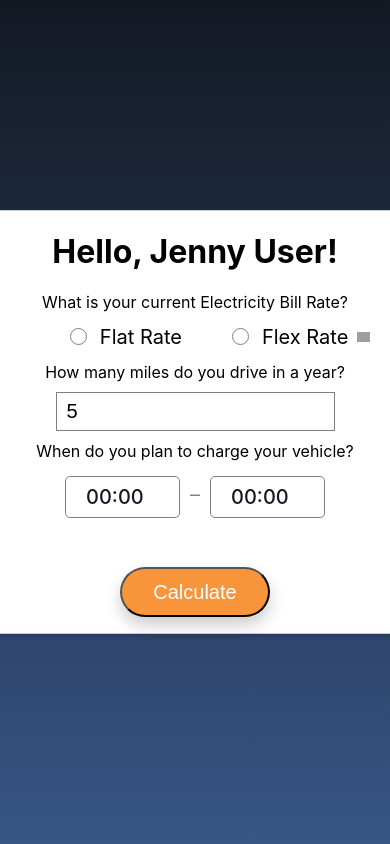
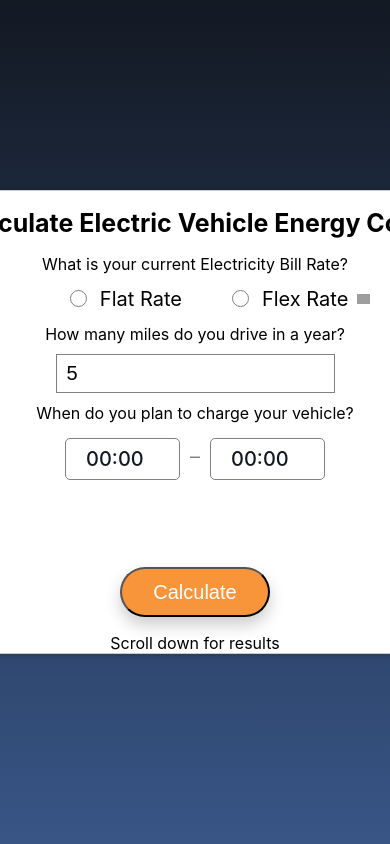
Before and after one commit to unachoza/Zappy-Bill, a React (Create React App) app: page / in a window 390 px wide. Both pictures are taken after typing "5" into the empty fields and a click on the button "Calculate". Shown: the top 844 px of the page. Built offline with nearby package versions, Linux system fonts and the light colour scheme; grey boxes are pictures that could not be loaded; the HTML template or start-up script is replaced by a standard one.

Commit message:
mvp, very rough

```diff
--- a/src/App.js
+++ b/src/App.js
@@ -1,28 +1,22 @@
 import React, { useState } from 'react';
 import HomePage from './Pages/Home/HomePage';
 import ResultsPage from './Pages/Results/ResultsPage';
-import LoadingSpinner from './Components/LoadingSpinner/LoadingSpinner';
 import { EV_KWH_RATE, FLAT_RATE, TOU_RATE, PEAK_HOURS_VALUES } from './Constants';
 import './App.scss';
 
 const App = () => {
   const [bill, setBill] = useState(0);
   const [suggestion, setSuggestion] = useState('');
-  const [loading, setLoading] = useState(false);
 
-  //works
   const createHoursRange = (size, startAt) => {
     return [...Array(size).keys()].map((i) => i + startAt);
   };
-  //works
   const checkPeakHours = (arr1, arr2) => {
     return arr1.filter((elm) => arr2.includes(elm));
   };
-  //Works
   const calcChargeHours = (start, end) => {
     return end < start ? 24 - start + end : Math.abs(end - start);
   };
-  //Works
   const calcTOUHours = ({ startTime, endTime }) => {
     const totalHours = calcChargeHours(startTime, endTime);
     const chargingRange = createHoursRange(totalHours, startTime);
@@ -32,14 +26,12 @@ const App = () => {
     return { peakPercentage, offPeakPercentage };
   };
 
-  //works
   const calcFlexBill = (energyConsumption, peakHours, offpeakHours, offpeakRate, peakRate) => {
     let offpeakCost = energyConsumption * offpeakHours * offpeakRate;
     let peakCost = energyConsumption * peakHours * peakRate;
     return offpeakCost + peakCost;
   };
 
-  // works
   const calcElectricBill = (currentRate, milesDriven, chargingHours) => {
     const evKWhConsumption = milesDriven * EV_KWH_RATE;
     const flatBill = evKWhConsumption * FLAT_RATE;
@@ -64,7 +56,6 @@ const App = () => {
       setSuggestion(optimalprice === flatBill ? 'Keep Your Rate' : 'Switch Rates');
     }
   };
-
   return (
     <div className="App">
       <HomePage calcElectricBill={calcElectricBill} />
--- a/src/Components/Form/TimeDropDown/TimeDropDown.scss
+++ b/src/Components/Form/TimeDropDown/TimeDropDown.scss
@@ -3,6 +3,7 @@ $secondarycolor: #1bbc9c;
 .DropDownContainer {
   width: 115px;
   margin: 0 10px;
+  height: 100px;
 
   .DropDownHeader {
     margin-bottom: 20px;
--- a/src/Pages/Home/HomePage.js
+++ b/src/Pages/Home/HomePage.js
@@ -7,10 +7,12 @@ import { useForm } from '../../Utility/useForm';
 import './HomePage.scss';
 
 //A function name should be a verb or a phrase, fully exposing the intent behind it and the intent of the arguments//
-const HomePage = ({ calcElectricBill }, ref) => {
+const HomePage = ({ calcElectricBill, setCurrentPage }) => {
   const [userData, handleChange] = useForm(INITIAL_USER_STATE);
   const [chargingHours, setChargingHours] = useState({ startTime: 0, endTime: 0 });
+  const [displayNotice, setDisplayNotice] = useState(false);
 
+  //not being used YET
   const validateForm = (currentRate, milesDriven, chargingHours) => {
     const { startTime, endTime } = chargingHours;
     if (!currentRate || !milesDriven || !startTime || !endTime) {
@@ -19,19 +21,21 @@ const HomePage = ({ calcElectricBill }, ref) => {
     return true;
   };
 
-  const handleSubmit = () => {
+  const handleSubmit = (e) => {
     const { currentRate, milesDriven } = userData;
     calcElectricBill(currentRate, milesDriven, chargingHours);
+    setDisplayNotice(true);
   };
 
   return (
     <div className="page">
       <div className="form-container">
-        <h1 className="header">Hello, Jenny User!</h1>
+        <h1 className="header">Calculate Electric Vehicle Energy Cost!</h1>
         <RateCheckInput handleChange={handleChange} />
         <DrivingMilesInput handleChange={handleChange} />
         <ChargeHoursInput chargingHours={chargingHours} setChargingHours={setChargingHours} />
         <button onClick={handleSubmit}>Calculate</button>
+        {displayNotice && <div>Scroll down for results</div>}
       </div>
     </div>
   );
--- a/src/Pages/Home/HomePage.scss
+++ b/src/Pages/Home/HomePage.scss
@@ -1,6 +1,9 @@
 $maincolor: #f8943a;
 $borderColor: #ccc;
 $darkblue: #131923;
+.header {
+  font-size: 25px;
+}
 .page {
   height: 100vh;
   display: flex;
@@ -57,3 +60,9 @@ button {
     transition: all 3s;
   }
 }
+
+//Does not contain media queries // is not response YET
+@media screen and (max-width: 750px) {
+  .form-container {
+  }
+}
--- a/src/Pages/Results/ResultsPage.js
+++ b/src/Pages/Results/ResultsPage.js
@@ -1,14 +1,16 @@
-import React from 'react';
+import React, { useState } from 'react';
 import './ResultsPage.scss';
 
 const ResultsPage = ({ bill, suggestion }) => {
+  const [displayNotice, setDisplayNotice] = useState(false);
   return (
     <div className="resultsPage">
       <div className="results-content">
-        <h1>Your Bill</h1>
         <div className="billInfo">
           <div className="billInfo-cost">{`Your Electric Vehicle would impact your Electric Bill by $${bill}`}</div>
           <div className="billInfo-rate">{`We suggest you ${suggestion}`}</div>
+          <button onClick={() => setDisplayNotice(true)}>Go Back</button>
+          {displayNotice && <div>Scroll up to recalculate</div>}
         </div>
       </div>
     </div>
--- a/src/Pages/Results/ResultsPage.scss
+++ b/src/Pages/Results/ResultsPage.scss
@@ -9,7 +9,9 @@
   background-position: left bottom;
 }
 .results-content {
-  color: white;
+  display: flex;
+  align-items: center;
+  padding: 20px;
   width: 70%;
   max-width: 400px;
   height: 350px;
@@ -18,11 +20,8 @@
   right: 100px;
   box-shadow: 0px 2px 5px rgba(0, 0, 0, 0.2);
   border-radius: 10px;
-  background: linear-gradient(to bottom, #131923, #385586);
 }
 .billInfo {
-  font-weight: bold;
   font-size: 25px;
   line-height: 50px;
-  margin-top: 40px;
 }
```
Also changed, not shown: src/index.scss (+3 -5 lines).
